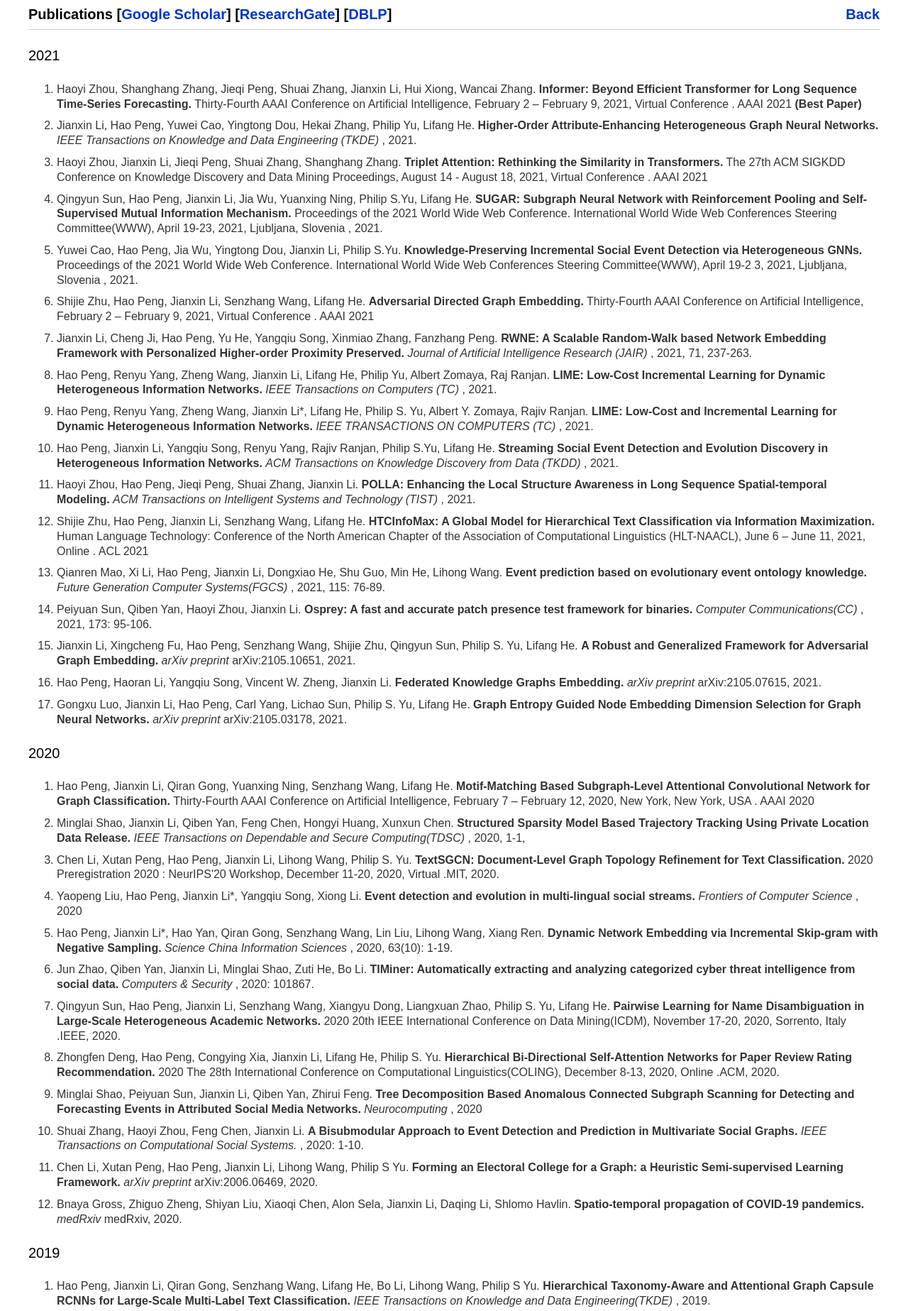
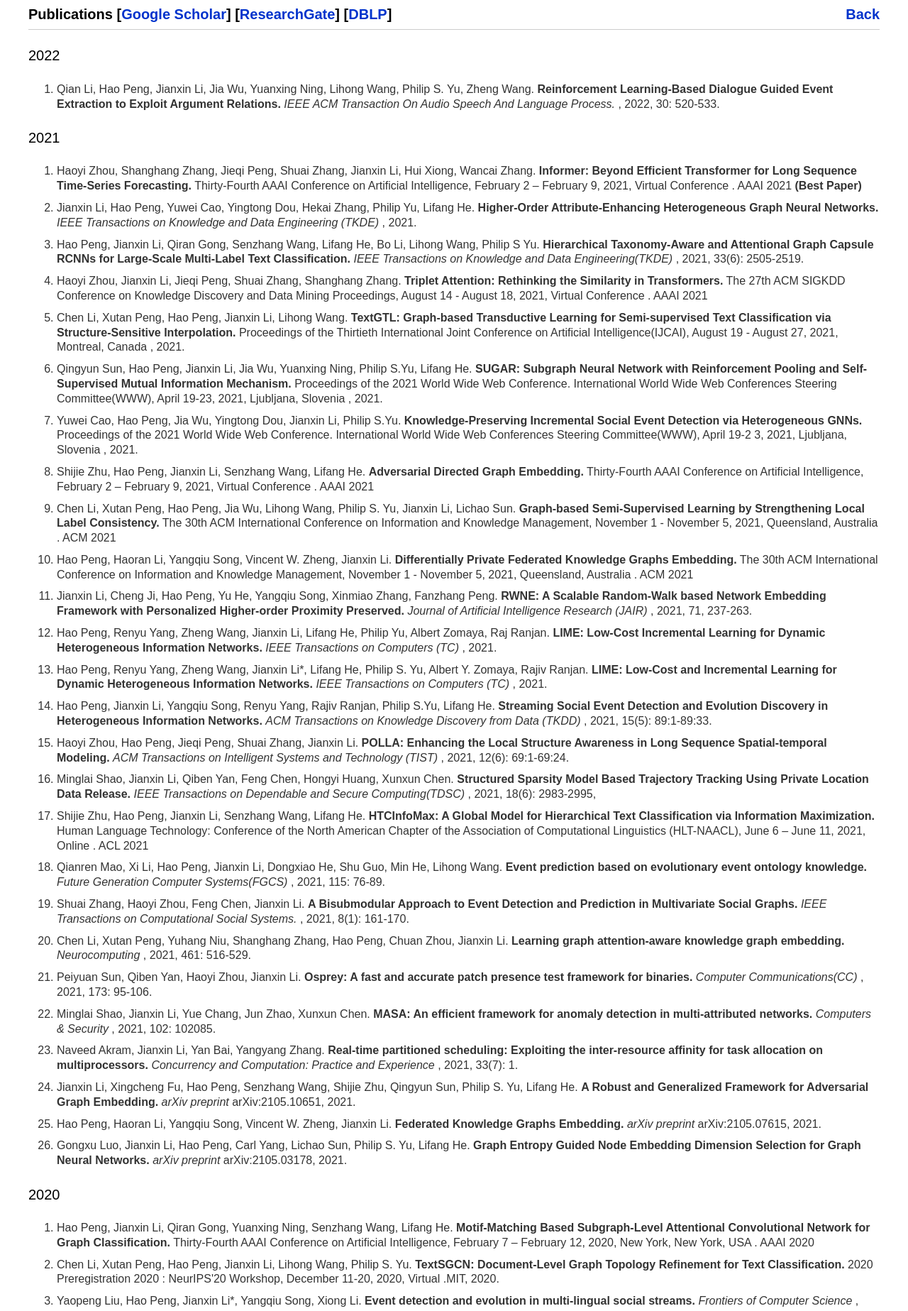
Before and after one commit to myjianxin/JianxinLi.github.io, a plain HTML site: page pubsindex.html in a window 1280 px wide. Shown: the part 60-1907 px from the top of the page at 71% size. Drawn offline with Linux system fonts and the light colour scheme.

Commit message:
更新了照片及论文列表

```diff
--- a/pubsindex.html
+++ b/pubsindex.html
@@ -25,6 +25,18 @@
                     Publications [<a href="https://scholar.google.com/citations?user=EY2lqD0AAAAJ" target="_blank">Google Scholar</a>] [<a href="https://www.researchgate.net/profile/Jianxin_Li4" target="_blank">ResearchGate</a>] [<a href="https://dblp.uni-trier.de/pers/hd/l/Li_0002:Jianxin" target="_blank">DBLP</a>]
                     <a style="float: right" href="index.html">Back</a>
                 </h3>
+                <div class="sec-pub" id="2022">
+                    <h4>
+                        2022
+                    </h4>
+                    <ol>
+                        <li>Qian Li, Hao Peng, Jianxin Li, Jia Wu, Yuanxing Ning, Lihong Wang, Philip S. Yu, Zheng Wang.
+                            <b>Reinforcement Learning-Based Dialogue Guided Event Extraction to Exploit Argument Relations.</b>
+                            <i>IEEE ACM Transaction On Audio Speech And Language Process.</i>
+                            , 2022, 30: 520-533.
+                        </li>
+                    </ol>
+                </div>
                 <div class="sec-pub" id="2021">
                     <h4>
                         2021
@@ -40,10 +52,20 @@
                             <i>IEEE Transactions on Knowledge and Data Engineering (TKDE)</i>
                             , 2021.
                         </li>
+                        <li>Hao Peng, Jianxin Li, Qiran Gong, Senzhang Wang, Lifang He, Bo Li, Lihong Wang, Philip S Yu.
+                            <b>Hierarchical Taxonomy-Aware and Attentional Graph Capsule RCNNs for Large-Scale Multi-Label Text Classification.</b>
+                            <i>IEEE Transactions on Knowledge and Data Engineering(TKDE)</i>
+                            , 2021, 33(6): 2505-2519.
+                        </li>
                         <li>Haoyi Zhou, Jianxin Li, Jieqi Peng, Shuai Zhang, Shanghang Zhang.
                             <b>Triplet Attention: Rethinking the Similarity in Transformers.</b>
                             The 27th ACM SIGKDD Conference on Knowledge Discovery and Data Mining Proceedings, August 14 - August 18, 2021, Virtual Conference
                             . AAAI 2021
+                        </li>
+                        <li>Chen Li, Xutan Peng, Hao Peng, Jianxin Li, Lihong Wang.
+                            <b>TextGTL: Graph-based Transductive Learning for Semi-supervised Text Classification via Structure-Sensitive Interpolation.</b>
+                            Proceedings of the Thirtieth International Joint Conference on Artificial Intelligence(IJCAI), August 19 - August 27, 2021, Montreal, Canada
+                            , 2021.
                         </li>
                         <li>Qingyun Sun, Hao Peng, Jianxin Li, Jia Wu, Yuanxing Ning, Philip S.Yu, Lifang He.
                             <b>SUGAR: Subgraph Neural Network with Reinforcement Pooling and Self-Supervised Mutual Information Mechanism.</b>
@@ -60,6 +82,16 @@
                             Thirty-Fourth AAAI Conference on Artificial Intelligence, February 2 – February 9, 2021, Virtual Conference
                             . AAAI 2021
                         </li>
+                        <li>Chen Li, Xutan Peng, Hao Peng, Jia Wu, Lihong Wang, Philip S. Yu, Jianxin Li, Lichao Sun.
+                            <b>Graph-based Semi-Supervised Learning by Strengthening Local Label Consistency.</b>
+                            The 30th ACM International Conference on Information and Knowledge Management, November 1 - November 5, 2021, Queensland, Australia
+                            . ACM 2021
+                        </li>
+                        <li>Hao Peng, Haoran Li, Yangqiu Song, Vincent W. Zheng, Jianxin Li.
+                            <b>Differentially Private Federated Knowledge Graphs Embedding.</b>
+                            The 30th ACM International Conference on Information and Knowledge Management, November 1 - November 5, 2021, Queensland, Australia
+                            . ACM 2021
+                        </li>
                         <li>Jianxin Li, Cheng Ji, Hao Peng, Yu He, Yangqiu Song, Xinmiao Zhang, Fanzhang Peng.
                             <b>RWNE: A Scalable Random-Walk based Network Embedding Framework with Personalized Higher-order Proximity Preserved.</b>
                             <i>Journal of Artificial Intelligence Research (JAIR)</i>
@@ -72,18 +104,23 @@
                         </li>
                         <li>Hao Peng, Renyu Yang, Zheng Wang, Jianxin Li*, Lifang He, Philip S. Yu,  Albert Y. Zomaya,  Rajiv Ranjan.
                             <b>LIME: Low-Cost and Incremental Learning for Dynamic Heterogeneous Information Networks.</b>
-                            <i>IEEE TRANSACTIONS ON COMPUTERS (TC)</i>
+                            <i>IEEE Transactions on Computers (TC)</i>
                             , 2021.
                         </li>
                         <li>Hao Peng, Jianxin Li, Yangqiu Song, Renyu Yang, Rajiv Ranjan, Philip S.Yu, Lifang He.
                             <b>Streaming Social Event Detection and Evolution Discovery in Heterogeneous Information Networks.</b>
                             <i>ACM Transactions on Knowledge Discovery from Data (TKDD)</i>
-                            , 2021.
+                            , 2021, 15(5): 89:1-89:33.
                         </li>
                         <li>Haoyi Zhou, Hao Peng, Jieqi Peng, Shuai Zhang, Jianxin Li.
                             <b>POLLA: Enhancing the Local Structure Awareness in Long Sequence Spatial-temporal Modeling.</b>
                             <i>ACM Transactions on Intelligent Systems and Technology (TIST)</i>
-                            , 2021.
+                            , 2021, 12(6): 69:1-69:24.
+                        </li>
+                        <li>Minglai Shao, Jianxin Li, Qiben Yan, Feng Chen, Hongyi Huang, Xunxun Chen.
+                            <b>Structured Sparsity Model Based Trajectory Tracking Using Private Location Data Release.</b>
+                            <i>IEEE Transactions on Dependable and Secure Computing(TDSC)</i>
+                            , 2021, 18(6): 2983-2995,
                         </li>
                         <li>Shijie Zhu, Hao Peng, Jianxin Li, Senzhang Wang, Lifang He.
                             <b>HTCInfoMax: A Global Model for Hierarchical Text Classification via Information Maximization.</b>
@@ -95,10 +132,30 @@
                             <i>Future Generation Computer Systems(FGCS)</i>
                             , 2021, 115: 76-89.
                         </li>
+                        <li>Shuai Zhang, Haoyi Zhou, Feng Chen, Jianxin Li.
+                            <b>A Bisubmodular Approach to Event Detection and Prediction in Multivariate Social Graphs.</b>
+                            <i>IEEE Transactions on Computational Social Systems.</i>
+                            , 2021, 8(1): 161-170.
+                        </li>
+                        <li>Chen Li, Xutan Peng, Yuhang Niu, Shanghang Zhang, Hao Peng, Chuan Zhou, Jianxin Li.
+                            <b>Learning graph attention-aware knowledge graph embedding.</b>
+                            <i>Neurocomputing</i>
+                            , 2021, 461: 516-529.
+                        </li>
                         <li>Peiyuan Sun, Qiben Yan, Haoyi Zhou, Jianxin Li.
                             <b>Osprey: A fast and accurate patch presence test framework for binaries.</b>
                             <i>Computer Communications(CC)</i>
                             , 2021, 173: 95-106.
+                        </li>
+                        <li>Minglai Shao, Jianxin Li, Yue Chang, Jun Zhao, Xunxun Chen.
+                            <b>MASA: An efficient framework for anomaly detection in multi-attributed networks.</b>
+                            <i>Computers & Security</i>
+                            , 2021, 102: 102085.
+                        </li>
+                        <li>Naveed Akram, Jianxin Li, Yan Bai, Yangyang Zhang.
+                            <b>Real-time partitioned scheduling: Exploiting the inter-resource affinity for task allocation on multiprocessors.</b>
+                            <i>Concurrency and Computation: Practice and Experience</i>
+                            , 2021, 33(7): 1.
                         </li>
                         <li>Jianxin Li, Xingcheng Fu, Hao Peng, Senzhang Wang, Shijie Zhu, Qingyun Sun, Philip S. Yu, Lifang He.
                             <b>A Robust and Generalized Framework for Adversarial Graph Embedding.</b>
@@ -126,11 +183,6 @@
                             <b>Motif-Matching Based Subgraph-Level Attentional Convolutional Network for Graph Classification.</b>
                             Thirty-Fourth AAAI Conference on Artificial Intelligence, February 7 – February 12, 2020, New York, New York, USA
                             . AAAI 2020
-                        </li>
-                        <li>Minglai Shao, Jianxin Li, Qiben Yan, Feng Chen, Hongyi Huang, Xunxun Chen.
-                            <b>Structured Sparsity Model Based Trajectory Tracking Using Private Location Data Release.</b>
-                            <i>IEEE Transactions on Dependable and Secure Computing(TDSC)</i>
-                            , 2020, 1-1,
                         </li>
                         <li>Chen Li, Xutan Peng, Hao Peng, Jianxin Li, Lihong Wang, Philip S. Yu.
                             <b>TextSGCN: Document-Level Graph Topology Refinement for Text Classification.</b>
@@ -167,11 +219,6 @@
                             <i>Neurocomputing</i>
                             , 2020
                         </li>
-                        <li>Shuai Zhang, Haoyi Zhou, Feng Chen, Jianxin Li.
-                            <b>A Bisubmodular Approach to Event Detection and Prediction in Multivariate Social Graphs.</b>
-                            <i>IEEE Transactions on Computational Social Systems.</i>
-                            , 2020: 1-10.
-                        </li>
                         <li>Chen Li, Xutan Peng, Hao Peng, Jianxin Li, Lihong Wang, Philip S Yu.
                             <b>Forming an Electoral College for a Graph: a Heuristic Semi-supervised Learning Framework.</b>
                             <i>arXiv preprint</i>
@@ -189,11 +236,6 @@
                         2019
                     </h4>
                     <ol>
-                        <li>Hao Peng, Jianxin Li, Qiran Gong, Senzhang Wang, Lifang He, Bo Li, Lihong Wang, Philip S Yu.
-                            <b>Hierarchical Taxonomy-Aware and Attentional Graph Capsule RCNNs for Large-Scale Multi-Label Text Classification.</b>
-                            <i>IEEE Transactions on Knowledge and Data Engineering(TKDE)</i>
-                            , 2019.
-                        </li>
                         <li>Nannan Wu, Wenjun Wang, Feng Chen, Jianxin Li, Bo Li, Jinpeng Huai.
                             <b>Uncovering Specific-Shape Graph Anomalies in Attributed Graphs.</b>
                             Thirty-Third AAAI Conference on Artificial Intelligence, January 27 – February 1, 2019, Honolulu, Hawaii, USA
```
Also changed, not shown: index.html (+1 -1 lines), introduction/index.html (+1 -1 lines).
